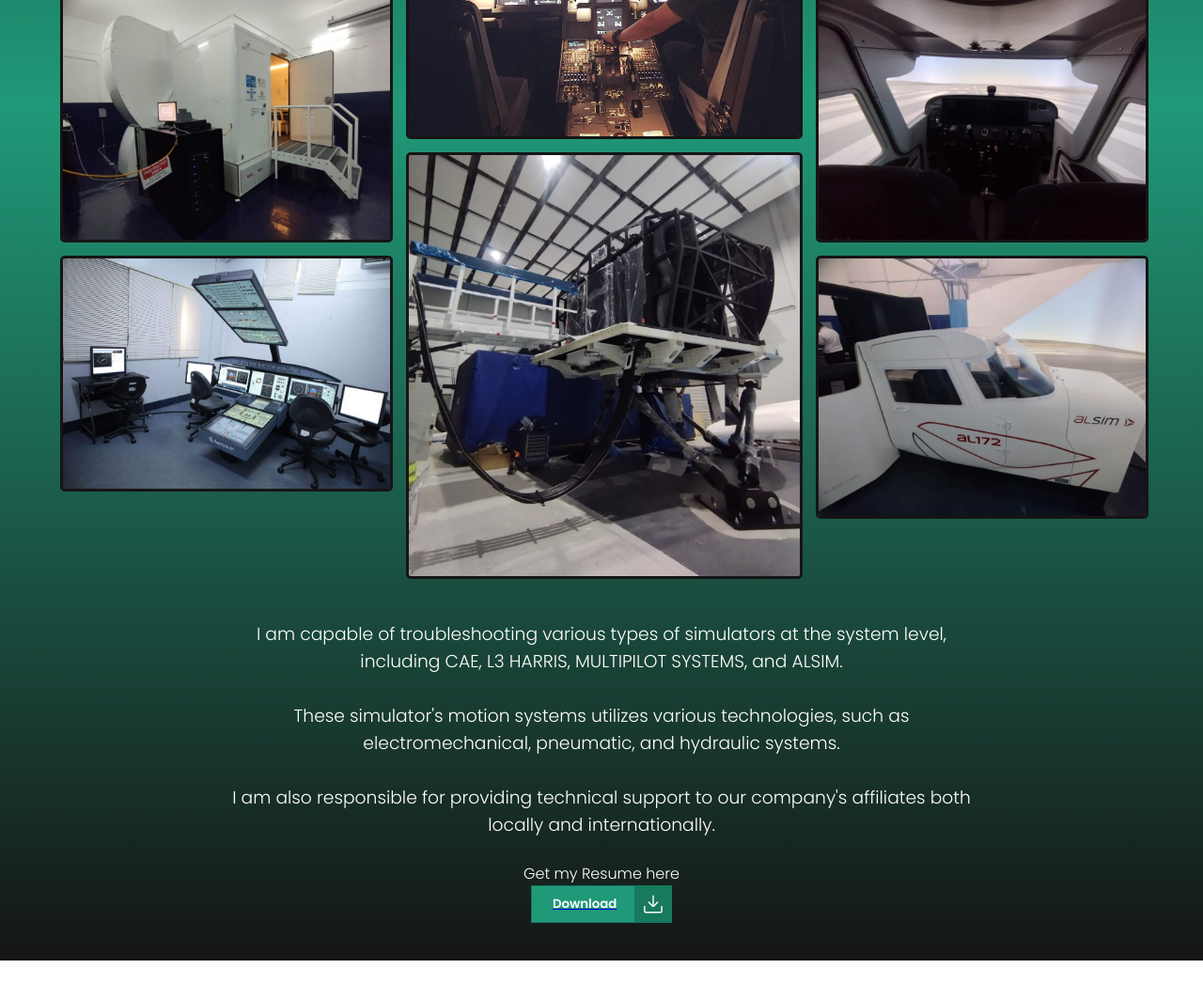
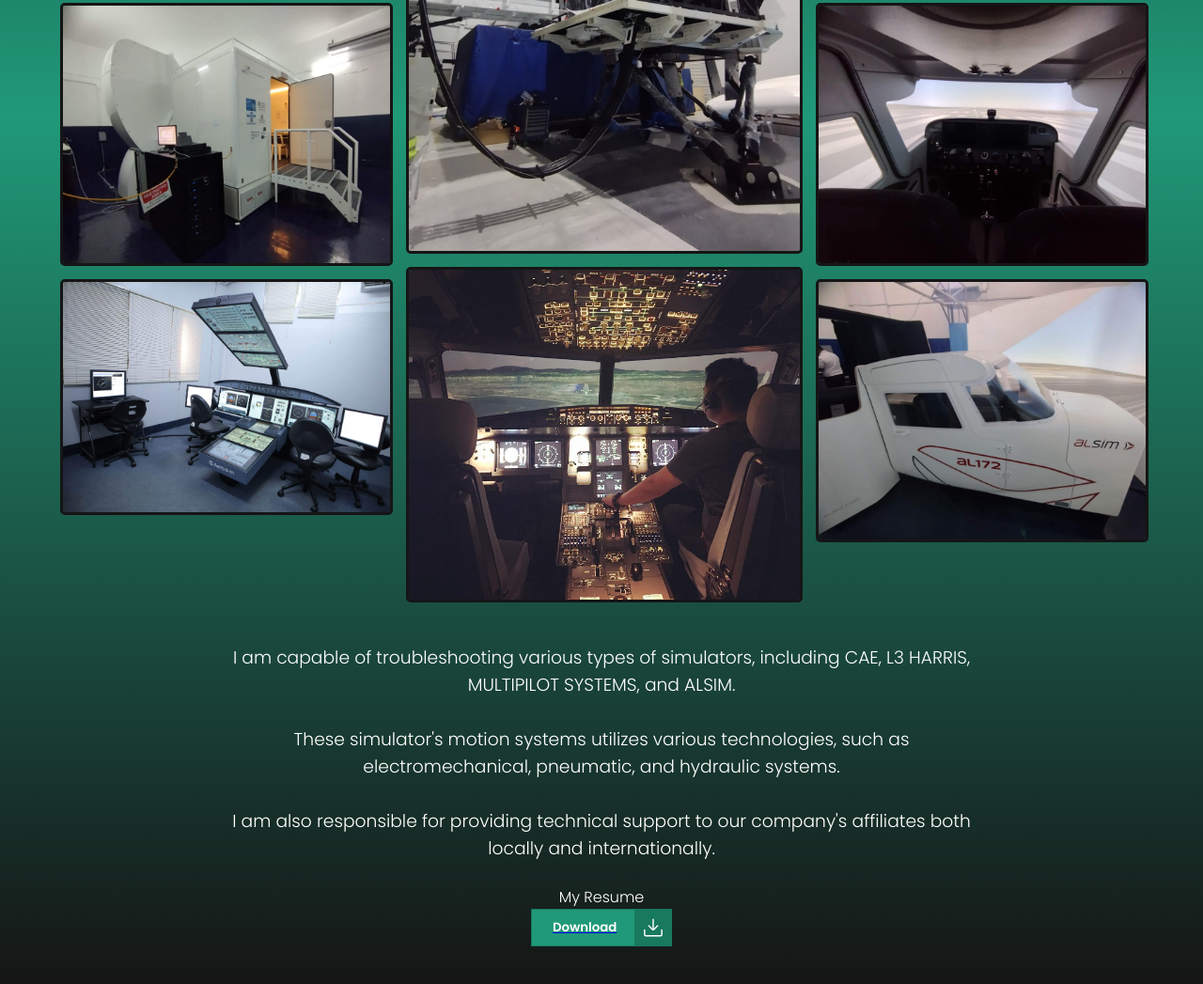
Before and after one commit to raph24x/Simulator-Technician, a plain HTML site: page index.html in a window 1280 px wide. Shown: the part 801-1848 px from the top of the page at 94% size. Before the commit the page ends 1823 px from the top, so only its background shows below. Drawn offline with Linux system fonts and the light colour scheme.

Commit message:
Update index.html

```diff
--- a/index.html
+++ b/index.html
@@ -18,6 +18,7 @@
         <h3>I am a SIMULATOR TECHNICIAN since 2018.<br>
         I currently provide service and maintainance for 7 simulators at Alpha Aviation Group.<br>
         3 of these are Full Flight Level D. Soon it will be 4 FFS.</h3>
+        <br>
         <br>
         <p><i>(Tap/hover on image to see details)</i></p>
         <br>
@@ -48,12 +49,12 @@
                     <div class="hover-text">A320(L3) Full Flight Simulator</div>
                 </div>
                 <div class="photo">
+                    <img src="img/css.jpg" alt="css">
+                    <div class="hover-text">A320(CSS) currently being built. RFT - April 2025</div>
+                </div>
+                <div class="photo">
                     <img src="img/inside.png" alt="inside">
                     <div class="hover-text">This is me trying to land @3NM RPLL06</div>
-                </div>
-                <div class="photo">
-                    <img src="img/css.jpg" alt="css">
-                    <div class="hover-text">A320(CSS) currently being built. RFT - April 2025</div>
                 </div>
 
             </div>
@@ -66,7 +67,7 @@
                 </div>
                 <div class="photo">
                     <img src="img/AL172inside.jpg" alt="AL172inside">
-                    <div class="hover-text">AL172 Cockpit</div>
+                    <div class="hover-text">AL172(ALSIM) Cockpit</div>
                 </div>
                 <div class="photo">
                     <img src="img/AL172.jpg" alt="AL172">
@@ -78,7 +79,7 @@
         </div>
         <br>
         <br>
-        <h3>I am capable of troubleshooting various types of simulators at the system level, including CAE, L3 HARRIS, MULTIPILOT SYSTEMS, and ALSIM.
+        <h3>I am capable of troubleshooting various types of simulators, including CAE, L3 HARRIS, MULTIPILOT SYSTEMS, and ALSIM.
         <br>
         <br>
         These simulator's motion systems utilizes various technologies, such as electromechanical, pneumatic, and hydraulic systems.
@@ -87,7 +88,7 @@
         I am also responsible for providing technical support to our company's affiliates both locally and internationally.
         </h3>
         <br>
-        <p>Get my Resume here</p>
+        <p>My Resume</p>
         <!-- <a href="/Resume.pdf" download>Download my Resume</a> -->
         <a href="/Resume.pdf" download>
             <button class="button" type="button">
```
